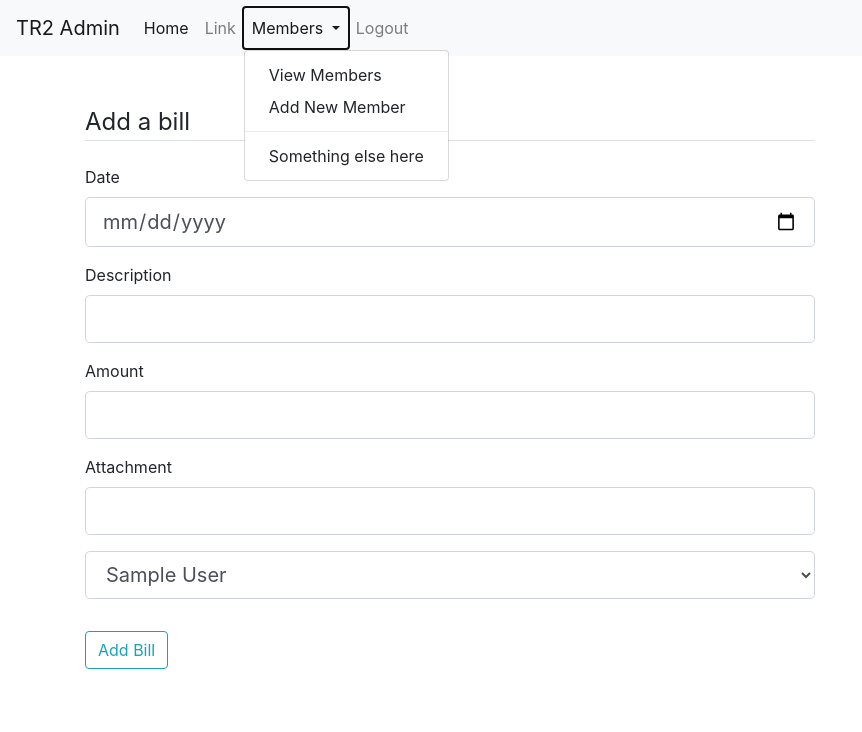
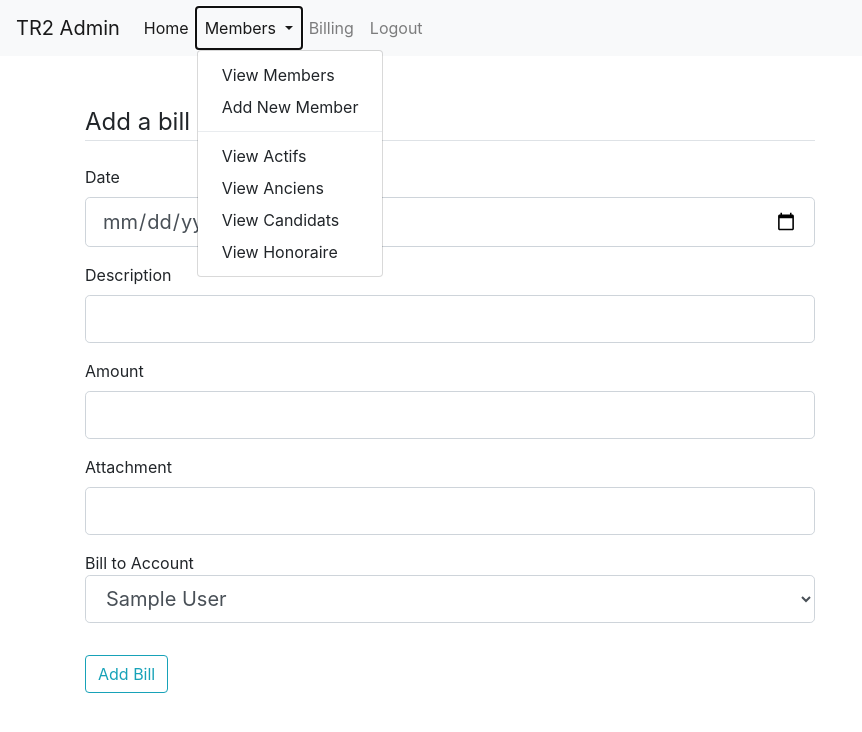
Before and after one commit to kabukimandelux/app, a Flask app: page /billing in a window 1280 px wide, after a click on "Members". Shown: the top 732 px of the page, without its empty margins (0-862 px from the left). Run offline with Flask 2, Linux system fonts and the light colour scheme; a user stored in the database is signed in; tables that the repository leaves empty hold one stand-in row (values such as "Sample post"); some libraries are stand-ins or nearby versions.

Commit message:
Added different Member Type Views

```diff
--- a/tr2app/models.py
+++ b/tr2app/models.py
@@ -1,3 +1,4 @@
+#Added to git
 from tr2app import db, login_manager
 from flask_login import UserMixin
 import datetime
@@ -37,6 +38,4 @@ class Billing(db.Model):
     member_list = db.relationship('Member',foreign_keys=[member_id])
 
     def __repr__(self):
-        return f"Bill('{self.title}', '{self.date_posted}')"
-
-#test
+        return f"Bill('{self.member_id}', '{self.date}', '{self.amount}')"
--- a/tr2app/routes.py
+++ b/tr2app/routes.py
@@ -1,27 +1,46 @@
+#Added to git
 from tr2app.models import Member, User, Billing
 from tr2app import app, db, bcrypt
 from tr2app.forms import LoginForm, AddMemberForm, EditMemberForm, BillingForm
 from flask import render_template, url_for, flash, redirect, request
 from flask_login import login_user,current_user,logout_user, login_required
+import struct
 
 def stats():
     actif = Member.query.filter_by(membertype='1').count()
     ancien = Member.query.filter_by(membertype='2').count()
     candidat = Member.query.filter_by(membertype='3').count()
     honoraire = Member.query.filter_by(membertype='4').count()
-    return actif,ancien,candidat,honoraire
+    balancequery = db.session.query(db.func.sum(Billing.amount)).all()
+    print (balancequery)
+    balance=0
+    item =0
+    for i in balancequery:
+        item = balancequery.pop()
+        print (item)
+    #db.session.query(db.func.sum(Billing.amount)).filter_by(member_id=1).all()
+    return actif,ancien,candidat,honoraire,balance
+
 
 @app.route("/home")
 @login_required
 def home():
-    actif,ancien,candidat,honoraire = stats()
-    return render_template('home.html',actifs=actif,anciens=ancien,candidats=candidat,honoraires=honoraire)
+    actif,ancien,candidat,honoraire,balance = stats()
+    return render_template('home.html',actifs=actif,anciens=ancien,candidats=candidat,honoraires=honoraire,balance=balance)
 
-@app.route("/viewmembers")
+@app.route("/viewallmembers")
 @login_required
-def viewmembers():
+def viewallmembers():
     member = Member.query.all()
-    return render_template('viewmembers.html', member=member)
+    return render_template('viewallmembers.html', member=member)
+
+@app.route("/viewmembers/<id>")
+@login_required
+def viewmembers(id):
+    queryid = id
+    form_action = url_for('viewallmembers')
+    member = Member.query.filter_by(membertype=queryid).all()
+    return render_template('viewallmembers.html', member=member)
 
 #Login Working, still needs to be connected to user database, define username not existing
 @app.route("/")
--- a/tr2app/templates/billing.html
+++ b/tr2app/templates/billing.html
@@ -58,7 +58,7 @@
                     {% endif %}
                 </div>
                  <div class="form-group">
-
+                    <a class="form-control-label"> Bill to Account</a>
                     {% if form.member_id.errors %}
                         {{ form.member_id(class="form-control form-control-lg is-invalid") }}
                         <div class="invalid-feedback">
--- a/tr2app/templates/home.html
+++ b/tr2app/templates/home.html
@@ -19,6 +19,10 @@
                         <td>Anciens </td>
                         <td>{{anciens}}</td>
                 </tr>
+                 <tr>
+                        <td>Balance </td>
+                        <td>{{balance}}</td>
+                </tr>
         </div>
 
 
--- a/tr2app/templates/layout.html
+++ b/tr2app/templates/layout.html
@@ -24,19 +24,22 @@
       <li class="nav-item active">
         <a class="nav-link" href="/home">Home <span class="sr-only">(current)</span></a>
       </li>
-      <li class="nav-item">
-        <a class="nav-link" href="#">Link</a>
-      </li>
       <li class="nav-item dropdown">
         <a class="nav-link dropdown-toggle" href="#" id="navbarDropdown" role="button" data-toggle="dropdown" aria-haspopup="true" aria-expanded="false">
           Members
         </a>
         <div class="dropdown-menu" aria-labelledby="navbarDropdown">
-          <a class="dropdown-item" href="/viewmembers">View Members</a>
+          <a class="dropdown-item" href="/viewallmembers">View Members</a>
           <a class="dropdown-item" href="/addmember">Add New Member</a>
           <div class="dropdown-divider"></div>
-          <a class="dropdown-item" href="#">Something else here</a>
+          <a class="dropdown-item" href="/viewmembers/1">View Actifs</a>
+          <a class="dropdown-item" href="/viewmembers/2">View Anciens</a>
+          <a class="dropdown-item" href="/viewmembers/3">View Candidats</a>
+          <a class="dropdown-item" href="/viewmembers/4">View Honoraire</a>
         </div>
+      </li>
+      <li class="nav-item">
+        <a class="nav-link" href="/billing">Billing</a>
       </li>
       <li class="nav-item">
         {% if current_user.is_authenticated %}
```
Also changed, not shown: tr2app/templates/viewallmembers.html (renamed from tr2app/templates/viewmembers.html).
